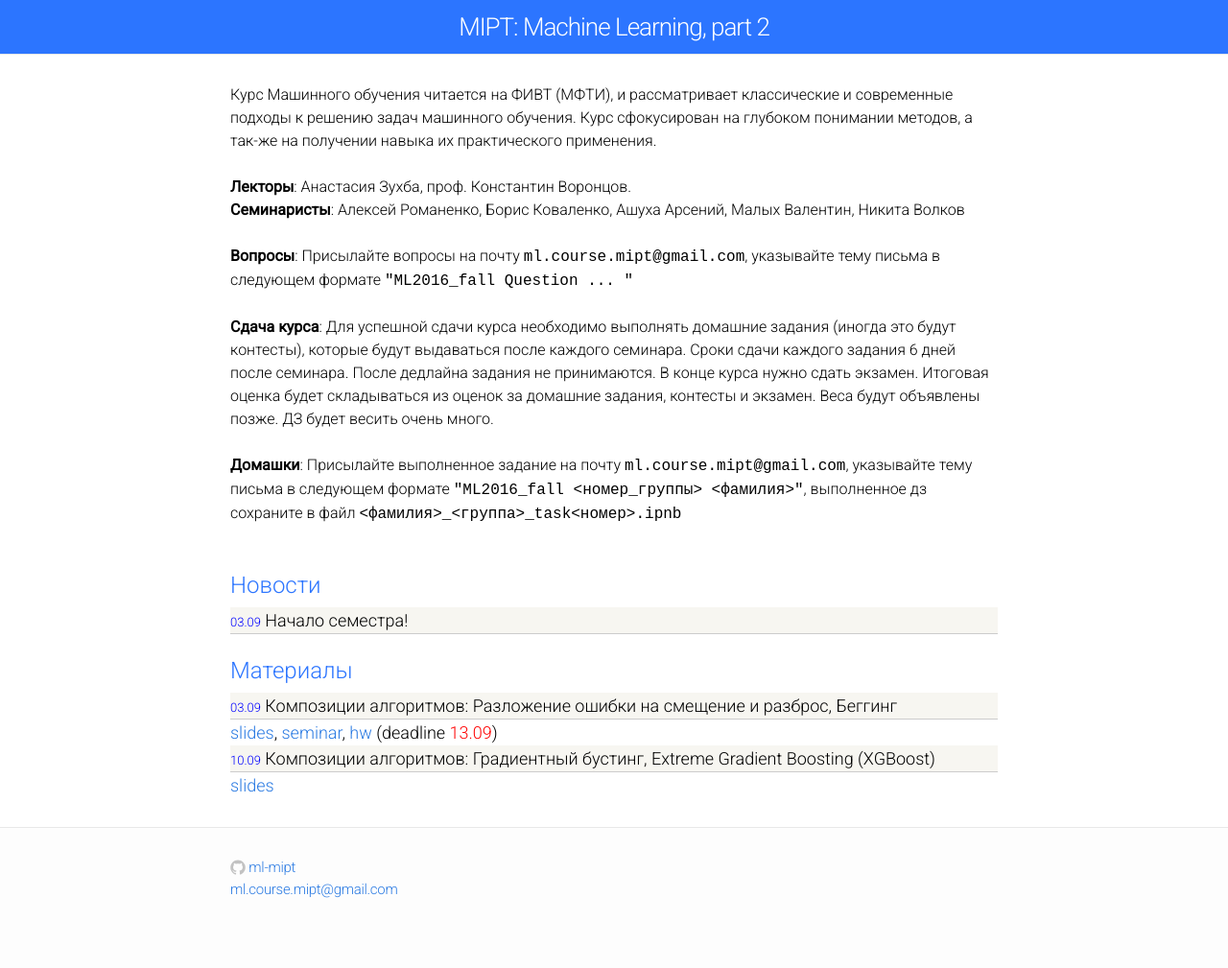
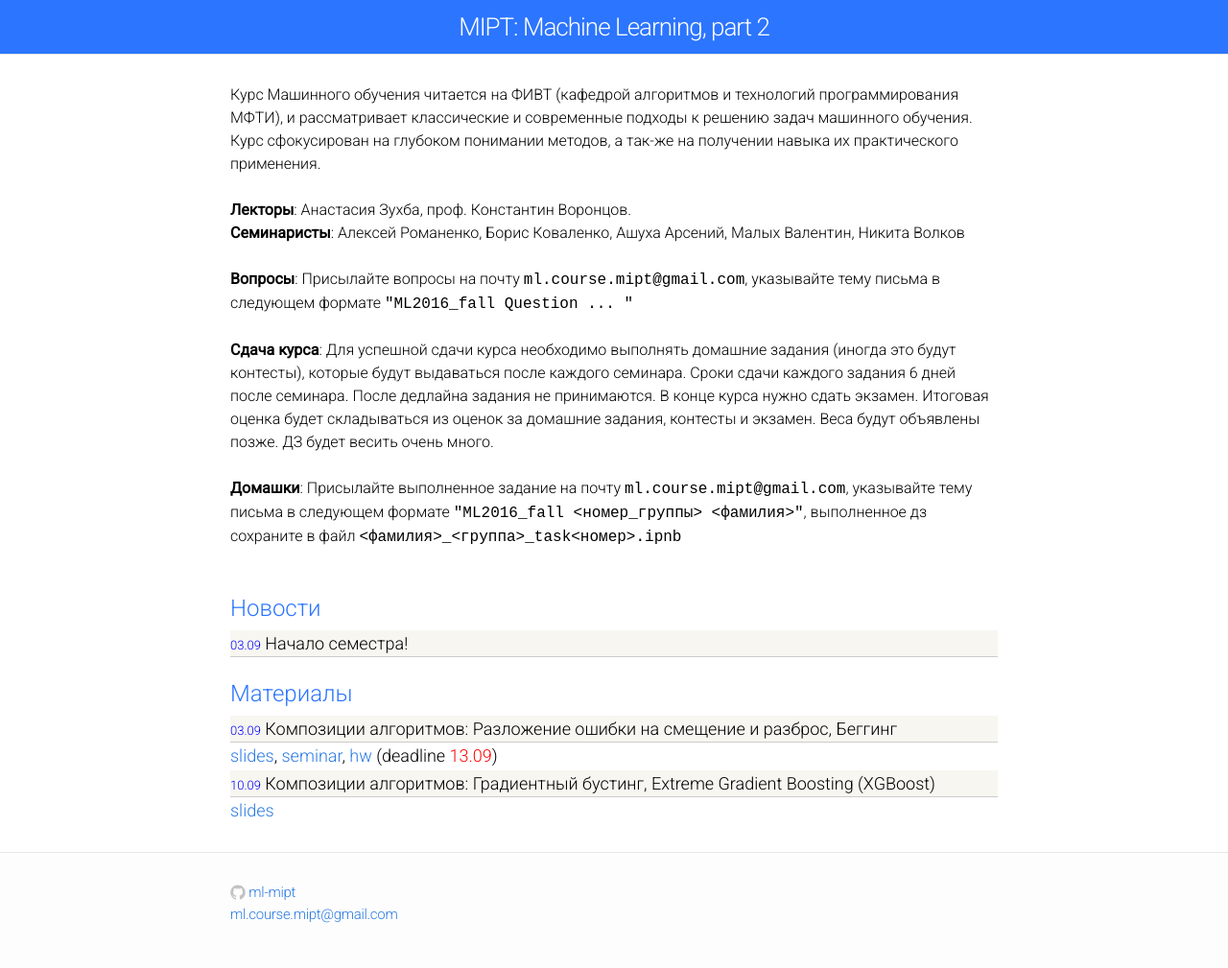
Before and after one commit to ml-mipt/old-ml-mipt.github.io, a Jekyll site: the page built from index.html, in a window 1280 px wide. Shown: the whole page at 96% size. Built offline with Jekyll 4.4.1, drawn with Linux system fonts in a browser that asks for light colours; before the commit the page ends 983 px from its top, so only the background shows below that.

Commit message:
seminar 1: camera ready version

```diff
--- a/index.html
+++ b/index.html
@@ -3,7 +3,7 @@ layout: default
 ---
 
 <div>
-  Курс Машинного обучения читается на ФИВТ (МФТИ), и рассматривает классические и современные подходы к решению задач машинного обучения. Курс сфокусирован на глубоком понимании методов, а так-же на получении навыка их практического применения. <br>
+  Курс Машинного обучения читается на ФИВТ (кафедрой алгоритмов и технологий программирования МФТИ), и рассматривает классические и современные подходы к решению задач машинного обучения. Курс сфокусирован на глубоком понимании методов, а так-же на получении навыка их практического применения. <br>
   <br>
   <b>Лекторы</b>: Анастасия Зухба, проф. Константин Воронцов. <br>
   <b>Семинаристы</b>: Алексей Романенко, Борис Коваленко, Ашуха Арсений, Малых Валентин, Никита Волков<br>
@@ -30,6 +30,7 @@ layout: default
       <font size="2" color="blue">03.09</font> Композиции алгоритмов: Разложение ошибки на смещение и разброс, Беггинг
     </div>
     <div>
+        <tt>                                          </tt>
         <a href="https://github.com/ml-mipt/ml-mipt-part2/blob/master/lectures/lec1-Composition.pdf">slides</a>, <link href="">
         <a href="https://github.com/ml-mipt/ml-mipt-part2/blob/master/seminars/sem01_bvt_bagging/seminar1.ipynb">seminar</a>,
         <a href="https://github.com/ml-mipt/ml-mipt-part2/blob/master/home_works/hw01_bvt_bagging/task1.ipynb">hw</a>
```
